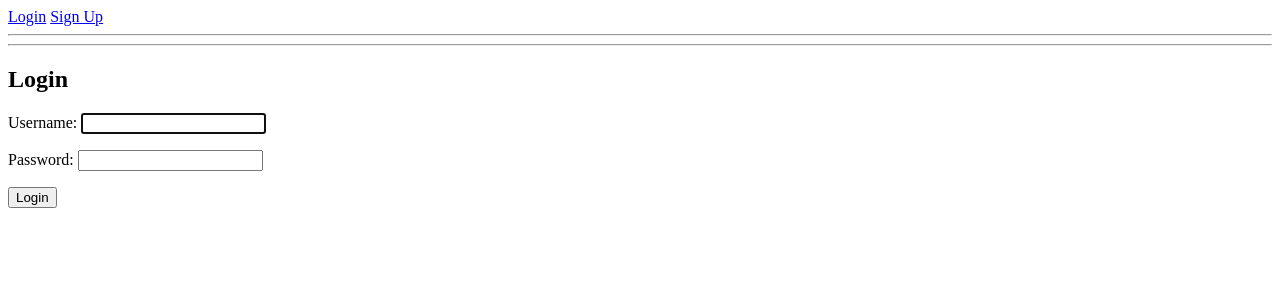
After one commit to yasirmahabub/blog-site, a Django app: page /users/login/ in a window 1280 px wide. The commit adds this page. Shown: the top 300 px of the page. Run offline with Django 5.2, Linux system fonts and the light colour scheme.

Commit message:
add login and logout functionality

```diff
--- a/blog_site/settings.py
+++ b/blog_site/settings.py
@@ -127,3 +127,6 @@ STATIC_URL = "static/"
 # https://docs.djangoproject.com/en/5.2/ref/settings/#default-auto-field
 
 DEFAULT_AUTO_FIELD = "django.db.models.BigAutoField"
+
+
+LOGIN_REDIRECT_URL = "home"
--- a/templates/base.html
+++ b/templates/base.html
@@ -9,5 +9,18 @@
 </head>
 
 <body>
+    {% if user.is_authenticated %}
+        <p>Hi, {{ user.username }}!</p>
+        <form method="post" action="{% url 'logout' %}">
+            {% csrf_token %}
+            <button type="submit">Logout</button>
+        </form>
+    {% else %}
+        <a href="{% url 'login' %}">Login</a>
+        <a href="{% url 'signup' %}">Sign Up</a>
+    {% endif %}
+    <hr>
+    <hr>
+
     {% block content %}{% endblock%}
 </body>
--- /dev/null
+++ b/templates/login.html
@@ -0,0 +1,11 @@
+{% extends "base.html" %}
+
+{% block content %}
+    <h2>Login</h2>
+
+    <form method="post">
+        {% csrf_token %}
+        {{ form.as_p }}
+        <button type="submit">Login</button>
+    </form>
+{% endblock %}
--- a/users/urls.py
+++ b/users/urls.py
@@ -1,7 +1,10 @@
+from django.contrib.auth.views import LoginView, LogoutView
 from django.urls import path
 
 from .views import signup_view
 
 urlpatterns = [
     path("signup/", signup_view, name="signup"),
+    path("login/", LoginView.as_view(template_name="login.html"), name="login"),
+    path("logout/", LogoutView.as_view(next_page="home"), name="logout"),
 ]
```
Also changed, not shown: README.md.
